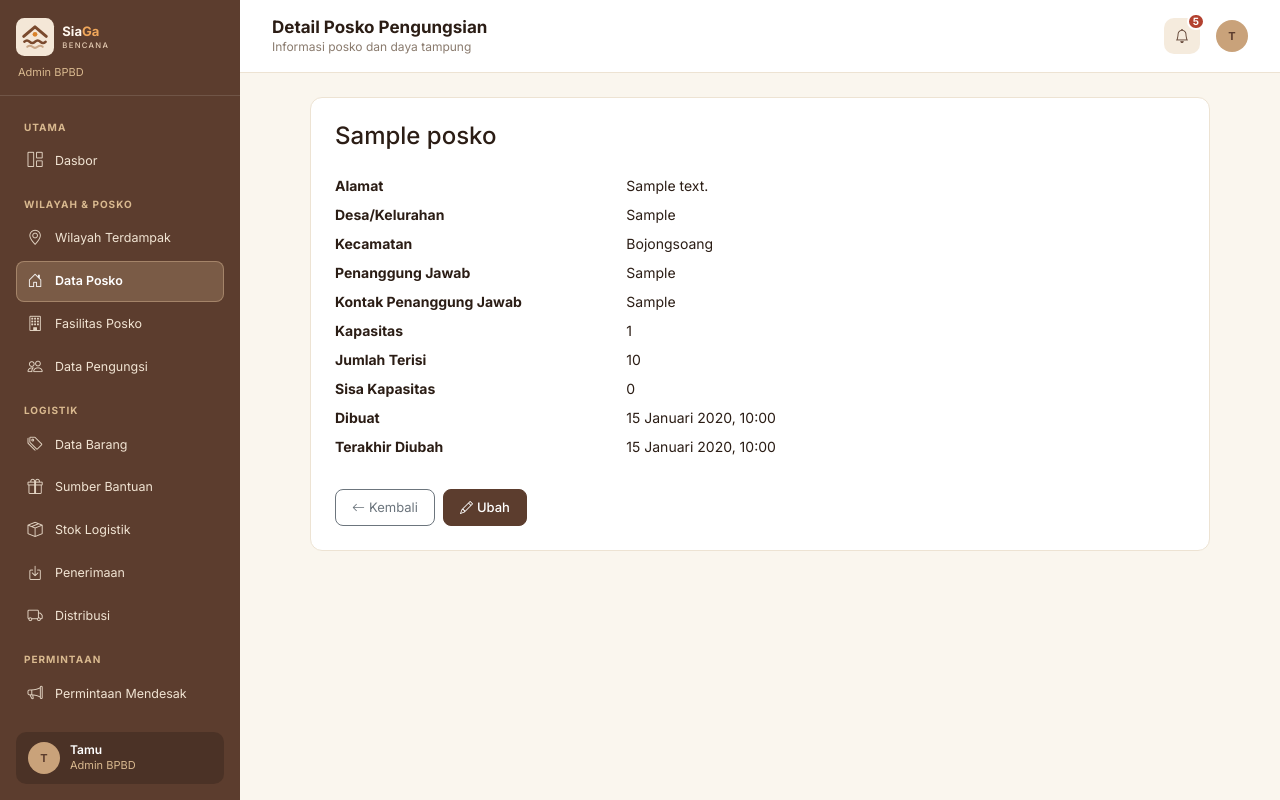
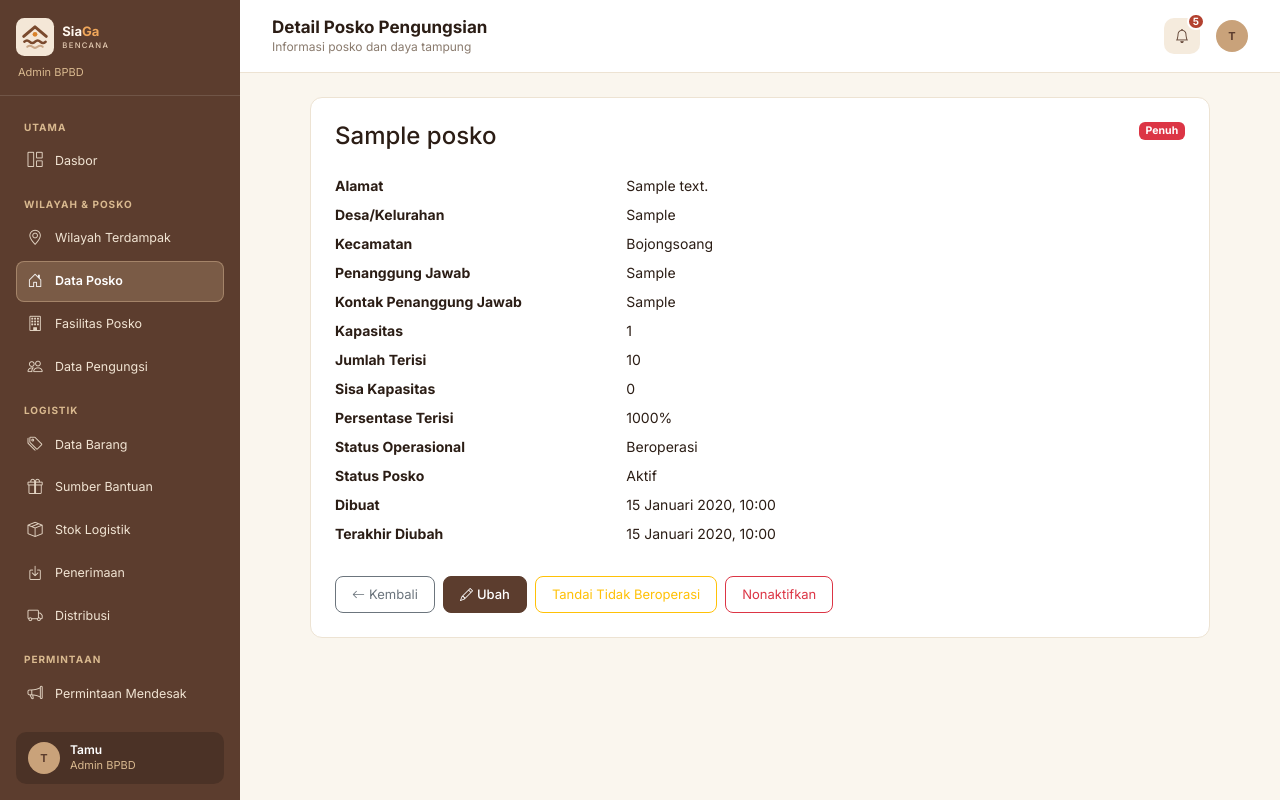
Before and after one commit to PPL-SI4807-KELA-A/SiaGa-Bencana, a Laravel app: page /admin/posko/1 in a window 1280 px wide. Run offline with Laravel 12, Linux system fonts and the light colour scheme; tables that the repository leaves empty hold one stand-in row (values such as "Sample post").

Commit message:
DAHIF-2 Kelola Data Posko Pengungsian: tambah status kesiapan, aksi status, dan halaman publik

```diff
--- a/app/Http/Controllers/PoskoController.php
+++ b/app/Http/Controllers/PoskoController.php
@@ -52,6 +52,32 @@ class PoskoController extends Controller
             ->with('success', 'Data posko berhasil diperbarui.');
     }
 
+    public function toggleStatusOperasional(Posko $posko): RedirectResponse
+    {
+        $posko->status_operasional = $posko->status_operasional === 'Beroperasi'
+            ? 'Tidak Beroperasi'
+            : 'Beroperasi';
+        $posko->save();
+
+        $message = $posko->status_operasional === 'Tidak Beroperasi'
+            ? 'Posko ditandai Tidak Beroperasi.'
+            : 'Posko ditandai Beroperasi kembali.';
+
+        return redirect()->route('posko.show', $posko)->with('success', $message);
+    }
+
+    public function toggleAktif(Posko $posko): RedirectResponse
+    {
+        $posko->is_aktif = ! $posko->is_aktif;
+        $posko->save();
+
+        $message = $posko->is_aktif
+            ? 'Posko berhasil diaktifkan kembali.'
+            : 'Posko berhasil dinonaktifkan.';
+
+        return redirect()->route('posko.show', $posko)->with('success', $message);
+    }
+
     private function formOptions(): array
     {
         return [
--- a/app/Models/Posko.php
+++ b/app/Models/Posko.php
@@ -10,6 +10,15 @@ class Posko extends Model
     public const KECAMATAN = WilayahTerdampak::KECAMATAN;
 
     public const DESA_PER_KECAMATAN = WilayahTerdampak::DESA_PER_KECAMATAN;
+
+    public const STATUS_KESIAPAN = ['Siap', 'Hampir Penuh', 'Penuh', 'Tidak Beroperasi'];
+
+    public const WARNA_STATUS_KESIAPAN = [
+        'Siap' => 'bg-success',
+        'Hampir Penuh' => 'bg-warning text-dark',
+        'Penuh' => 'bg-danger',
+        'Tidak Beroperasi' => 'bg-secondary',
+    ];
 
     protected $table = 'posko';
 
@@ -37,4 +46,30 @@ class Posko extends Model
     {
         return Attribute::get(fn () => max(0, $this->kapasitas - $this->jumlah_terisi));
     }
+
+    protected function persentaseTerisi(): Attribute
+    {
+        return Attribute::get(fn () => $this->kapasitas > 0
+            ? (int) round(($this->jumlah_terisi / $this->kapasitas) * 100)
+            : 0);
+    }
+
+    protected function statusKesiapan(): Attribute
+    {
+        return Attribute::get(function (): string {
+            if ($this->status_operasional === 'Tidak Beroperasi') {
+                return 'Tidak Beroperasi';
+            }
+
+            if ($this->kapasitas > 0 && $this->jumlah_terisi >= $this->kapasitas) {
+                return 'Penuh';
+            }
+
+            if ($this->kapasitas > 0 && $this->jumlah_terisi * 100 >= 80 * $this->kapasitas) {
+                return 'Hampir Penuh';
+            }
+
+            return 'Siap';
+        });
+    }
 }
--- /dev/null
+++ b/resources/views/posko/_status_modal.blade.php
@@ -0,0 +1,19 @@
+<div class="modal fade" id="{{ $modalId }}" tabindex="-1" aria-labelledby="{{ $modalId }}Label" aria-hidden="true">
+    <div class="modal-dialog modal-dialog-centered">
+        <div class="modal-content">
+            <div class="modal-header">
+                <h2 class="modal-title fs-5" id="{{ $modalId }}Label">{{ $judul }}</h2>
+                <button type="button" class="btn-close" data-bs-dismiss="modal" aria-label="Tutup"></button>
+            </div>
+            <div class="modal-body">{{ $pesan }}</div>
+            <div class="modal-footer">
+                <button type="button" class="btn btn-outline-secondary" data-bs-dismiss="modal">Batal</button>
+                <form method="POST" action="{{ $action }}">
+                    @csrf
+                    @method('PATCH')
+                    <button type="submit" class="btn {{ $buttonClass }}">{{ $labelAksi }}</button>
+                </form>
+            </div>
+        </div>
+    </div>
+</div>
--- a/resources/views/posko/show.blade.php
+++ b/resources/views/posko/show.blade.php
@@ -11,8 +11,21 @@
 
 @section('content')
 <div class="container-fluid px-0 posko-page" style="max-width: 900px;">
+    @if (session('success'))
+        <div class="alert alert-success alert-dismissible fade show" role="status">
+            {{ session('success') }}
+            <button type="button" class="btn-close" data-bs-dismiss="alert" aria-label="Tutup"></button>
+        </div>
+    @endif
+
     <div class="sg-card p-4">
-        <h2 class="h4 mb-4">{{ $posko->nama_posko }}</h2>
+        <div class="d-flex flex-wrap justify-content-between align-items-start gap-3 mb-4">
+            <h2 class="h4 mb-0">{{ $posko->nama_posko }}</h2>
+            <div class="d-flex gap-2">
+                <span class="badge {{ \App\Models\Posko::WARNA_STATUS_KESIAPAN[$posko->status_kesiapan] }}">{{ $posko->status_kesiapan }}</span>
+                @unless ($posko->is_aktif)<span class="badge bg-dark">Nonaktif</span>@endunless
+            </div>
+        </div>
         <dl class="row mb-4">
             <dt class="col-sm-4">Alamat</dt><dd class="col-sm-8">{{ $posko->alamat }}</dd>
             <dt class="col-sm-4">Desa/Kelurahan</dt><dd class="col-sm-8">{{ $posko->desa_kelurahan }}</dd>
@@ -22,13 +35,38 @@
             <dt class="col-sm-4">Kapasitas</dt><dd class="col-sm-8">{{ number_format($posko->kapasitas, 0, ',', '.') }}</dd>
             <dt class="col-sm-4">Jumlah Terisi</dt><dd class="col-sm-8">{{ number_format($posko->jumlah_terisi, 0, ',', '.') }}</dd>
             <dt class="col-sm-4">Sisa Kapasitas</dt><dd class="col-sm-8">{{ number_format($posko->sisa_kapasitas, 0, ',', '.') }}</dd>
+            <dt class="col-sm-4">Persentase Terisi</dt><dd class="col-sm-8">{{ $posko->persentase_terisi }}%</dd>
+            <dt class="col-sm-4">Status Operasional</dt><dd class="col-sm-8">{{ $posko->status_operasional }}</dd>
+            <dt class="col-sm-4">Status Posko</dt><dd class="col-sm-8">{{ $posko->is_aktif ? 'Aktif' : 'Nonaktif' }}</dd>
             <dt class="col-sm-4">Dibuat</dt><dd class="col-sm-8">{{ $posko->created_at?->locale('id')->translatedFormat('j F Y, H:i') ?? '-' }}</dd>
             <dt class="col-sm-4">Terakhir Diubah</dt><dd class="col-sm-8">{{ $posko->updated_at?->locale('id')->translatedFormat('j F Y, H:i') ?? '-' }}</dd>
         </dl>
-        <div class="d-flex gap-2">
+        <div class="d-flex flex-wrap gap-2">
             <a href="{{ route('posko.index') }}" class="btn btn-outline-secondary"><i class="bi bi-arrow-left me-1"></i>Kembali</a>
             <a href="{{ route('posko.edit', $posko) }}" class="btn btn-sg"><i class="bi bi-pencil me-1"></i>Ubah</a>
+            <button type="button" class="btn btn-outline-warning" data-bs-toggle="modal" data-bs-target="#modalStatusOperasional">
+                {{ $posko->status_operasional === 'Beroperasi' ? 'Tandai Tidak Beroperasi' : 'Tandai Beroperasi' }}
+            </button>
+            <button type="button" class="btn {{ $posko->is_aktif ? 'btn-outline-danger' : 'btn-outline-success' }}" data-bs-toggle="modal" data-bs-target="#modalStatusAktif">
+                {{ $posko->is_aktif ? 'Nonaktifkan' : 'Aktifkan Kembali' }}
+            </button>
         </div>
     </div>
+    @include('posko._status_modal', [
+        'modalId' => 'modalStatusOperasional',
+        'judul' => $posko->status_operasional === 'Beroperasi' ? 'Tandai Posko Tidak Beroperasi' : 'Tandai Posko Beroperasi',
+        'pesan' => $posko->status_operasional === 'Beroperasi' ? 'Posko ini tidak akan menerima pengungsi sampai diaktifkan kembali.' : 'Posko ini akan ditandai beroperasi kembali.',
+        'action' => route('posko.status-operasional', $posko),
+        'labelAksi' => $posko->status_operasional === 'Beroperasi' ? 'Ya, Tandai Tidak Beroperasi' : 'Ya, Tandai Beroperasi',
+        'buttonClass' => 'btn-warning',
+    ])
+    @include('posko._status_modal', [
+        'modalId' => 'modalStatusAktif',
+        'judul' => $posko->is_aktif ? 'Nonaktifkan Posko' : 'Aktifkan Kembali Posko',
+        'pesan' => $posko->is_aktif ? 'Posko nonaktif tidak akan ditampilkan di halaman publik.' : 'Posko ini akan ditampilkan kembali di halaman publik.',
+        'action' => route('posko.aktif', $posko),
+        'labelAksi' => $posko->is_aktif ? 'Ya, Nonaktifkan' : 'Ya, Aktifkan Kembali',
+        'buttonClass' => $posko->is_aktif ? 'btn-danger' : 'btn-success',
+    ])
 </div>
 @endsection
--- a/routes/web.php
+++ b/routes/web.php
@@ -20,6 +20,13 @@ Route::resource('admin/barang', BarangController::class)
     ->names('barang');
 
 // DAHIF-2
+Route::patch('admin/posko/{posko}/status-operasional', [PoskoController::class, 'toggleStatusOperasional'])
+    ->name('posko.status-operasional');
+Route::patch('admin/posko/{posko}/aktif', [PoskoController::class, 'toggleAktif'])
+    ->name('posko.aktif');
+Route::get('posko', [\App\Http\Controllers\PoskoPublikController::class, 'index'])
+    ->name('posko.publik');
+
 Route::resource('admin/posko', PoskoController::class)
     ->except(['destroy'])
     ->names('posko');
```
Also changed, not shown: app/Http/Controllers/PoskoPublikController.php (added, +30 -0 lines), resources/views/posko/index.blade.php (+11 -1 lines), resources/views/publik/posko.blade.php (added, +71 -0 lines), tests/Feature/PoskoPublikTest.php (added, +92 -0 lines), tests/Feature/PoskoTest.php (+61 -0 lines), tests/Unit/PoskoStatusKesiapanTest.php (added, +35 -0 lines).
